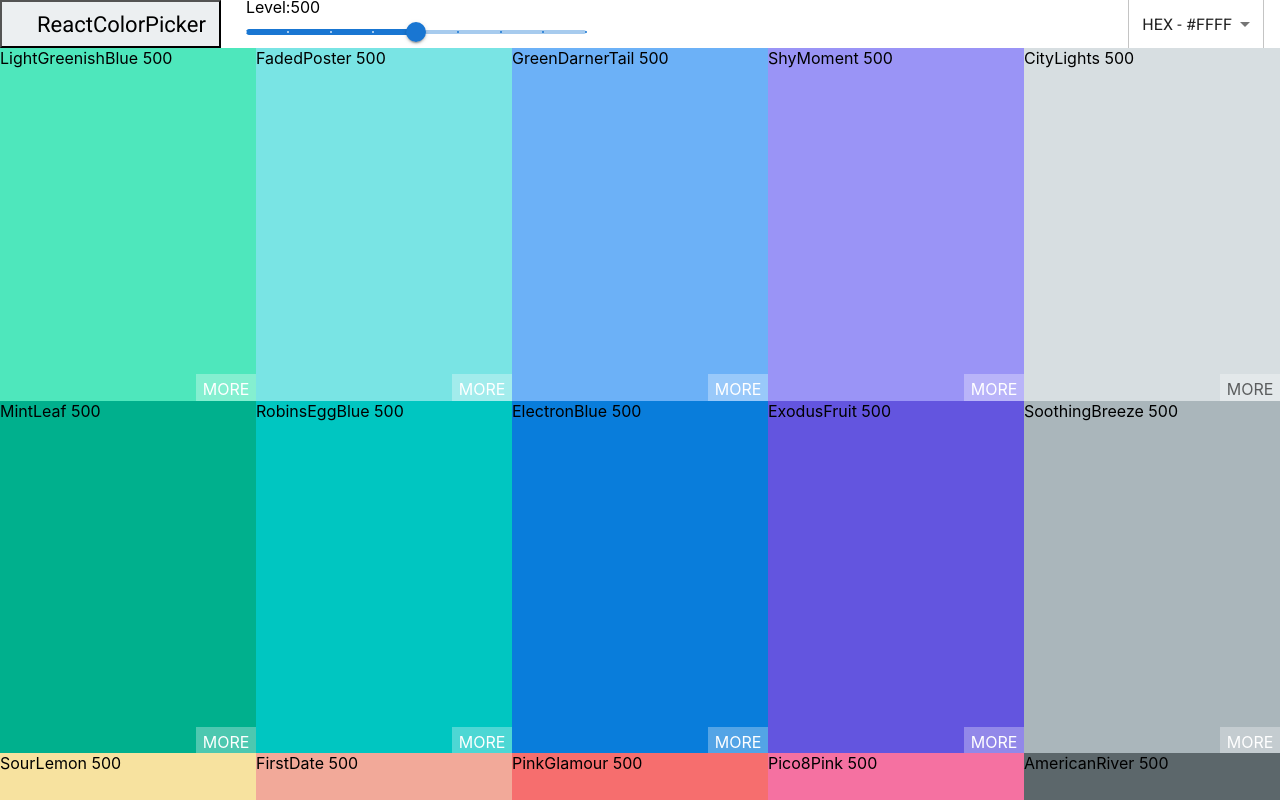
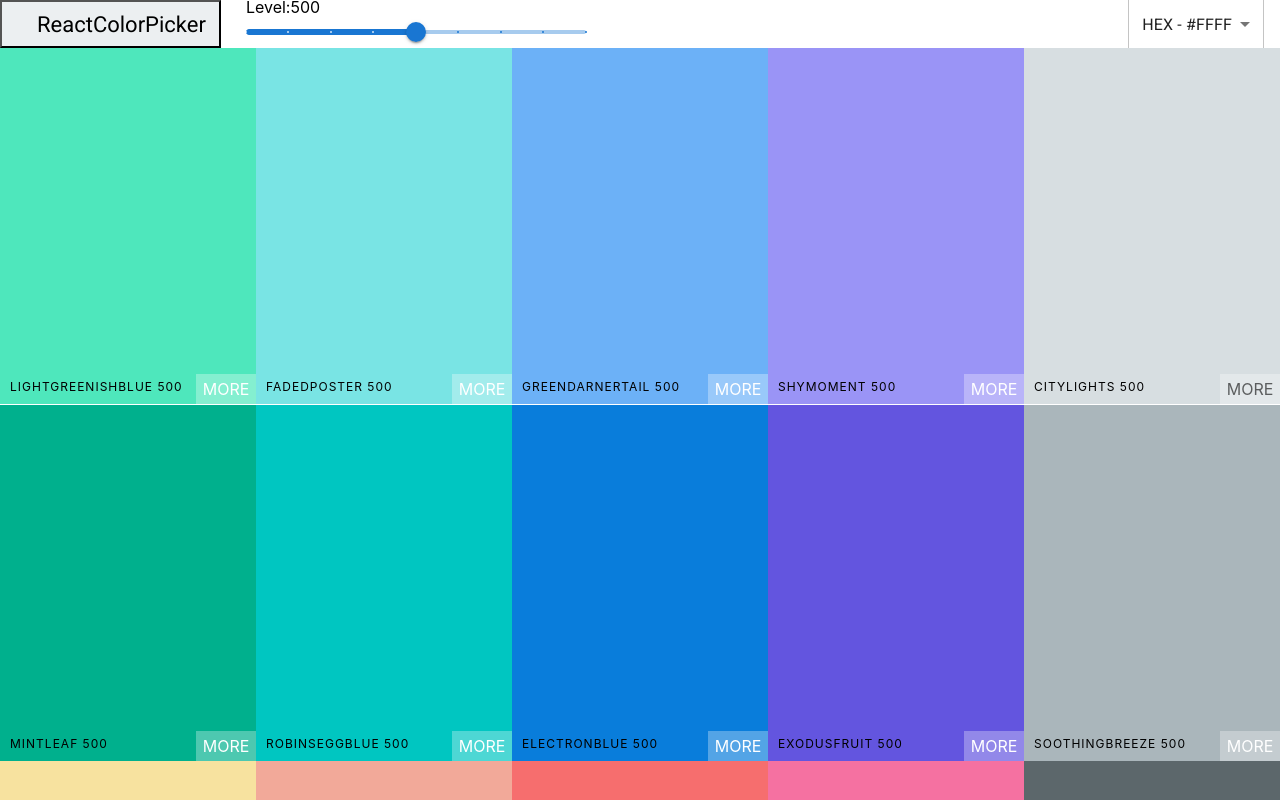
Before and after one commit to Sherelint/ColorBox, a React (Vite) app: page /palette/flat-ui-colors-american in a window 1280 px wide. Shown: the top 800 px of the page. Built offline with nearby package versions, Linux system fonts and the light colour scheme; some icons are missing.

Commit message:
fix JSS error

```diff
--- a/src/components/ColorBox.jsx
+++ b/src/components/ColorBox.jsx
@@ -5,7 +5,7 @@ import { Snackbar } from "@mui/material";
 import { withStyles } from "@mui/styles";
 import styles from "../styles/ColorBoxStyles";
 import { Link } from "react-router-dom";
-import { color } from "@mui/system";
+
 function ColorBox(props) {
   const { background, name, paletteId, colorId, showLink } = props;
   const [snack, setSnack] = useState(false);
@@ -14,8 +14,8 @@ function ColorBox(props) {
     <CopyToClipboard text={background} onCopy={() => setSnack(true)}>
       <div style={{ background }} className={classes.ColorBox}>
         <div className={classes.copyText}>
-          <div className={classes.colorName}>
-            <span>{name}</span>
+          <div className={classes.boxContent}>
+            <span className={classes.colorName}>{name}</span>
           </div>
           <button className={classes.copyButton}>Copy</button>
         </div>
--- a/src/components/Navbar.jsx
+++ b/src/components/Navbar.jsx
@@ -26,7 +26,10 @@ function Navbar(props) {
       <button className={classes.logo}>
         <Icon icon="eva:arrow-ios-back-outline" />
 
-        <Link to={showSlider ? "/" : `/palette/${paletteId}`}>
+        <Link
+          className={classes.link}
+          to={showSlider ? "/" : `/palette/${paletteId}`}
+        >
           {showSlider ? "ReactColorPicker" : "Back"}
         </Link>
       </button>
@@ -36,7 +39,7 @@ function Navbar(props) {
           <span>Level:{level}</span>
           <div className="slider">
             <Slider
-              defaultValue={level}
+              value={level}
               min={100}
               max={900}
               step={100}
--- a/src/styles/NavbarStyles.js
+++ b/src/styles/NavbarStyles.js
@@ -5,7 +5,7 @@ export default {
     display: "flex",
     alignItems: "center",
     justifyContent: "flex-start",
-    height: "6vh"
+    height: "6vh",
   },
   logo: {
     marginRight: "15px",
@@ -18,23 +18,28 @@ export default {
     alignItems: "center",
     "& a": {
       textDecoration: "none",
-      color: "black"
+      color: "black",
     },
+  },
+  link: {
     [sizes.down("xs")]: {
-      display: "none"
-    }
+      Link: {
+        display: "none",
+      },
+    },
   },
   slider: {
     width: "340px",
     margin: "0 10px",
     display: "inline-block",
     "& .rc-slider-track": {
-      backgroundColor: "transparent"
+      backgroundColor: "transparent",
     },
     "& .rc-slider-rail": {
-      height: "8px"
+      height: "8px",
     },
-    "& .rc-slider-handle, .rc-slider-handle:active, .rc-slider-handle:focus,.rc-slider-handle:hover": {
+    "& .rc-slider-handle, .rc-slider-handle:active, .rc-slider-handle:focus,.rc-slider-handle:hover":
+      {
         backgroundColor: "green",
         outline: "none",
         border: "2px solid green",
@@ -42,14 +47,14 @@ export default {
         width: "13px",
         height: "13px",
         marginLeft: "-7px",
-      marginTop: "-3px"
+        marginTop: "-3px",
       },
     [sizes.down("sm")]: {
-      width: "150px"
-    }
+      width: "150px",
+    },
   },
   selectContainer: {
     marginLeft: "auto",
-    marginRight: "1rem"
-  }
+    marginRight: "1rem",
+  },
 };
--- a/src/styles/PaletteFooterStyles.js
+++ b/src/styles/PaletteFooterStyles.js
@@ -5,10 +5,11 @@ export default {
     display: "flex",
     justifyContent: "flex-end",
     alignItems: "center",
-    fontWeight: "bold"
+    fontWeight: "bold",
+    textTransform: "uppercase",
   },
   emoji: {
     fontSize: "1.5rem",
-    margin: "0 1rem"
-  }
+    margin: "0 1rem",
+  },
 };
```
Lines whose indentation alone changed are shown as unchanged.
